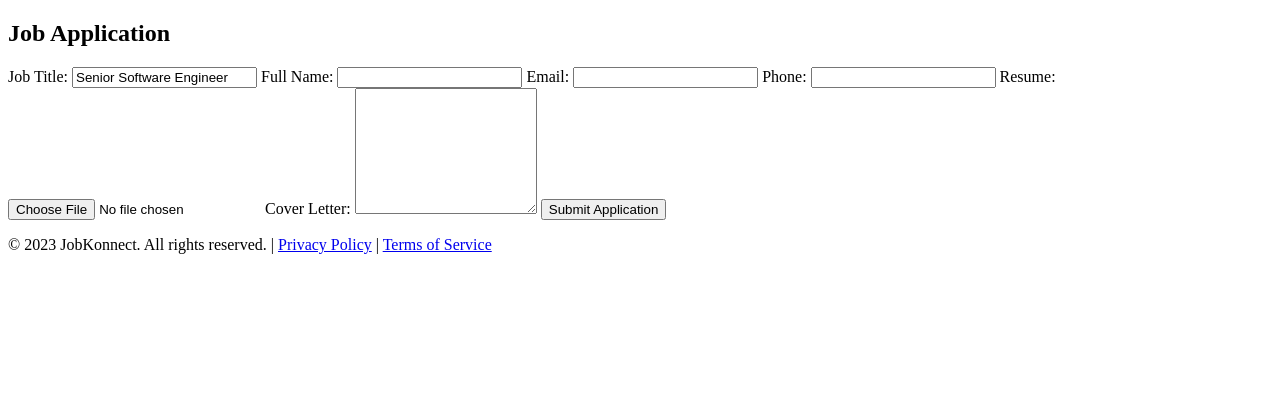
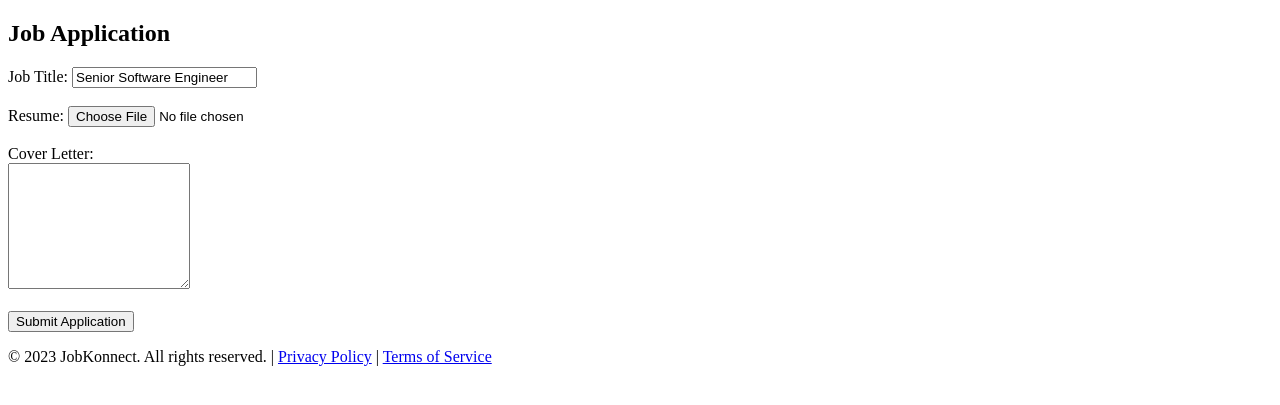
Before and after one commit to JosiahMbithi001/Jobkonnect, a Django app: template templates/apply.html in a window 1280 px wide. Shown: the part 98-503 px from the top of the page. Run offline with Django 4.2, Linux system fonts and the light colour scheme; the template is opened without the code that fills it, so the values that code supplies are empty.

```diff
--- a/templates/apply.html
+++ b/templates/apply.html
@@ -20,22 +20,13 @@
 
     <form action="process_job_application.php" method="POST">
       <label for="job-title">Job Title:</label>
-      <input type="text" id="job-title" name="job-title" value="Senior Software Engineer" readonly>
-
-      <label for="full-name">Full Name:</label>
-      <input type="text" id="full-name" name="full-name" required>
-
-      <label for="email">Email:</label>
-      <input type="email" id="email" name="email" required>
-
-      <label for="phone">Phone:</label>
-      <input type="tel" id="phone" name="phone" required>
+      <input type="text" id="job-title" name="job-title" value="Senior Software Engineer" readonly><br><br>
 
       <label for="resume">Resume:</label>
-      <input type="file" id="resume" name="resume" accept=".pdf,.doc,.docx" required>
+      <input type="file" id="resume" name="resume" accept=".pdf,.doc,.docx" required><br><br>
 
-      <label for="cover-letter">Cover Letter:</label>
-      <textarea id="cover-letter" name="cover-letter" rows="8" required></textarea>
+      <label for="cover-letter">Cover Letter:</label><br>
+      <textarea id="cover-letter" name="cover-letter" rows="8" required></textarea><br><br>
 
       <button type="submit">Submit Application</button>
     </form>
```
Also changed, not shown: templates/contact.html (+4 -4 lines), 1 other file.
